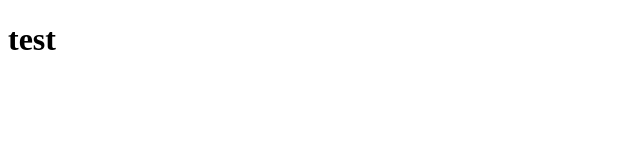
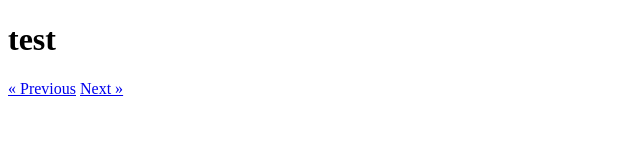
Before and after one commit to MasterLandon83/TeamProjectDemo, a plain HTML site: page dev.html in a window 1280 px wide. Shown: the whole page, without its empty margins (0-640 px from the left). Drawn offline with Linux system fonts and the light colour scheme.

Commit message:
fixed buttons again

```diff
--- a/dev.html
+++ b/dev.html
@@ -6,4 +6,6 @@
     <body>
         <h1>test</h1>
     </body>
+    <a href="http://127.0.0.1:5500/i%20don't%20kown.html" class="previous">&laquo; Previous</a>
+    <a href="http://127.0.0.1:5500/test.html" class="next">Next &raquo;</a>
 </html>
```
Also changed, not shown: myPage.html (renamed from my page.html).
